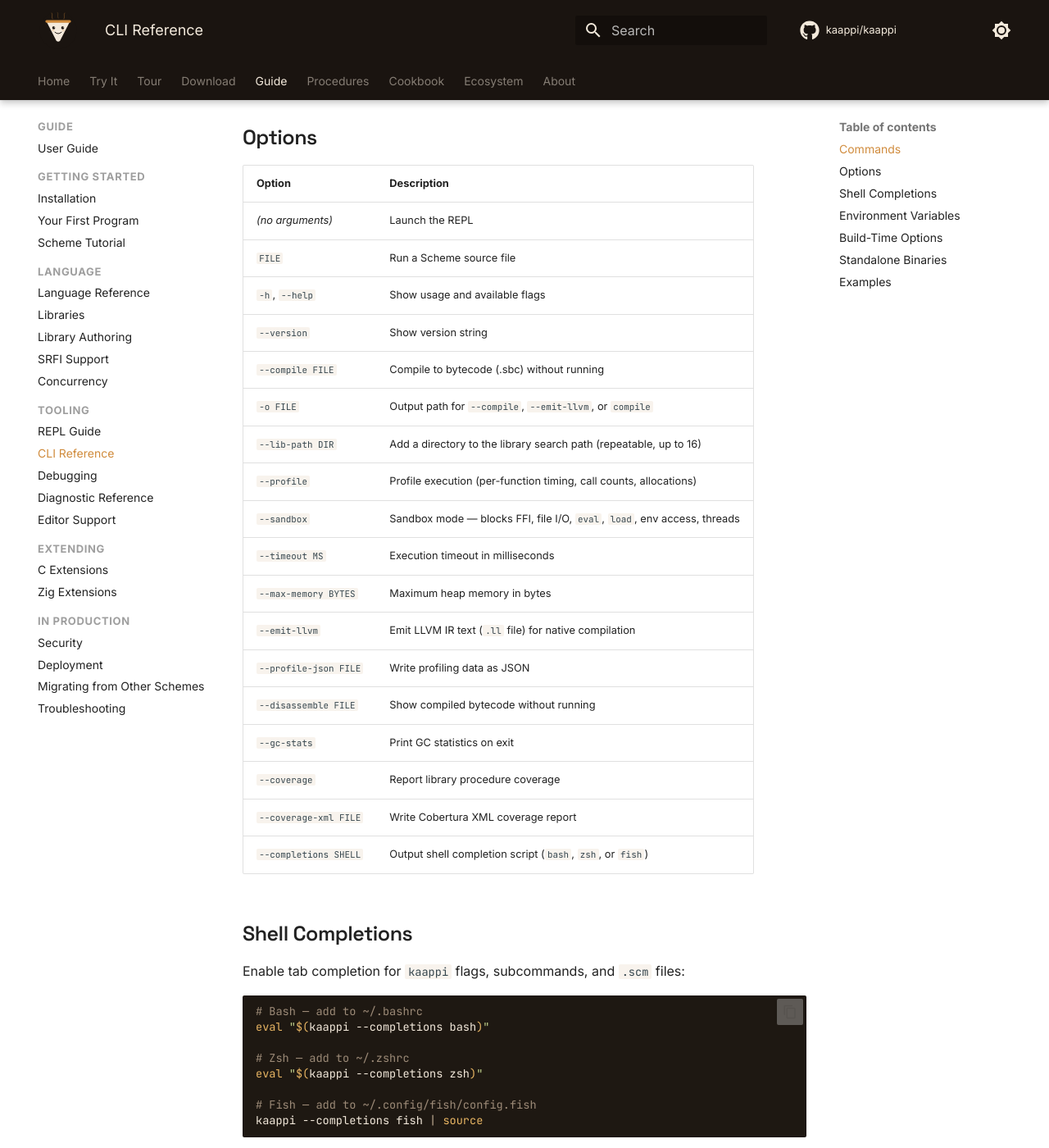
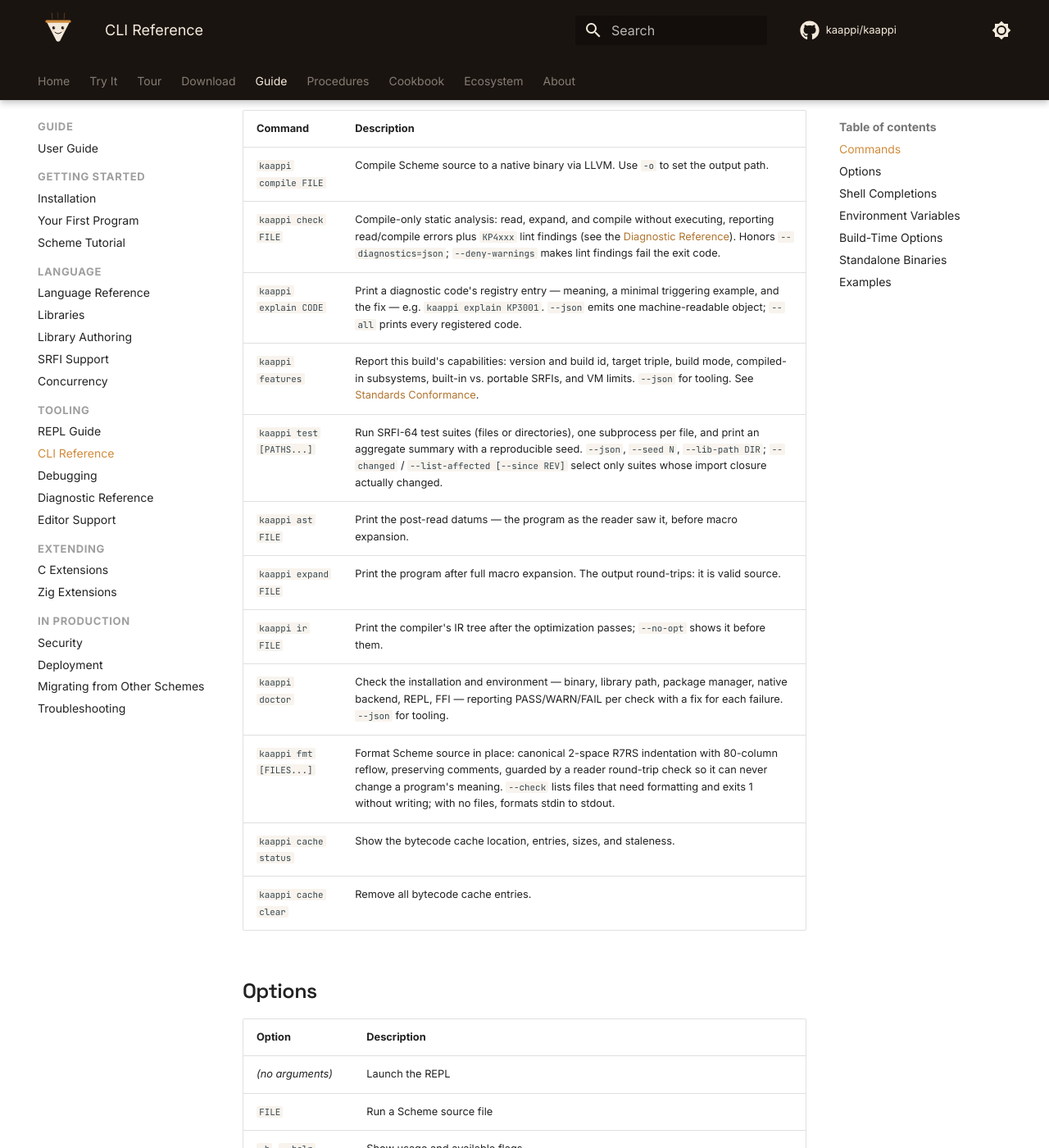
Before and after one commit to kaappi/kaappi.github.io, an MkDocs documentation site: the page built from docs/guide/cli.md, in a window 1280 px wide and 1400 px high, scrolled down 422 px. Shown: the whole window at 82% size. Built offline with MkDocs 1.6.1 and Material for MkDocs 9.7.7, drawn with Linux system fonts in a browser that asks for light colours; comment, search, counter and statistics services are not loaded; some of the changed text lies outside the part shown.

Commit message:
Fix stale 0.14.x claims and document the 0.15.0 CLI surface
The 0.15.0 release invalidated several standing caveats: the
cross-thread wakeup issues (kaappi#1487, #1489) and the pool
thread-affinity hang (#1520, fixed as #1479) are closed, so the
concurrency warnings pointing at them no longer describe real behavior
(verified against the released binary: parallel-map over 5000 elements
and pools used inside thread-start! thunks both run clean). The
bytecode cache also moved to a central $KAAPPI_HOME/cache keyed by
build id — and .sld libraries were never cached at all since 0.12.0 —
so the caching and upgrade guidance pointed users at files the runtime
never reads.

The CLI reference only covered the pre-0.15.0 surface; it now documents
all ten subcommands (check, explain, features, test, ast/expand/ir,
doctor, fmt, cache) and the --timings, --diagnostics, --deny-warnings,
and --no-ir-opt flags, cross-checked against src/cli.zig and behavior-
tested (test on directories, fmt --check exit code, cache MISS/HIT).

Co-Authored-By: Claude Fable 5 <noreply@anthropic.com>

````diff
--- a/docs/guide/cli.md
+++ b/docs/guide/cli.md
@@ -1,8 +1,16 @@
 # Command-Line Reference
 
 ```
-kaappi [OPTIONS] [FILE]
+kaappi [OPTIONS] [FILE] [SCRIPT-ARGS...]
 kaappi compile FILE [-o OUTPUT]
+kaappi check FILE
+kaappi explain CODE
+kaappi features [--json]
+kaappi test [PATHS...]
+kaappi ast|expand|ir FILE
+kaappi doctor [--json]
+kaappi fmt [--check] [FILES...]
+kaappi cache status|clear
 ```
 
 ## Commands
@@ -10,6 +18,17 @@ kaappi compile FILE [-o OUTPUT]
 | Command | Description |
 |---------|-------------|
 | `kaappi compile FILE` | Compile Scheme source to a native binary via LLVM. Use `-o` to set the output path. |
+| `kaappi check FILE` | Compile-only static analysis: read, expand, and compile without executing, reporting read/compile errors plus `KP4xxx` lint findings (see the [Diagnostic Reference](diagnostics.md#static-analysis-kp4xxx)). Honors `--diagnostics=json`; `--deny-warnings` makes lint findings fail the exit code. |
+| `kaappi explain CODE` | Print a diagnostic code's registry entry — meaning, a minimal triggering example, and the fix — e.g. `kaappi explain KP3001`. `--json` emits one machine-readable object; `--all` prints every registered code. |
+| `kaappi features` | Report this build's capabilities: version and build id, target triple, build mode, compiled-in subsystems, built-in vs. portable SRFIs, and VM limits. `--json` for tooling. See [Standards Conformance](../conformance.md#discovering-capabilities-from-the-command-line). |
+| `kaappi test [PATHS...]` | Run SRFI-64 test suites (files or directories), one subprocess per file, and print an aggregate summary with a reproducible seed. `--json`, `--seed N`, `--lib-path DIR`; `--changed` / `--list-affected [--since REV]` select only suites whose import closure actually changed. |
+| `kaappi ast FILE` | Print the post-read datums — the program as the reader saw it, before macro expansion. |
+| `kaappi expand FILE` | Print the program after full macro expansion. The output round-trips: it is valid source. |
+| `kaappi ir FILE` | Print the compiler's IR tree after the optimization passes; `--no-opt` shows it before them. |
+| `kaappi doctor` | Check the installation and environment — binary, library path, package manager, native backend, REPL, FFI — reporting PASS/WARN/FAIL per check with a fix for each failure. `--json` for tooling. |
+| `kaappi fmt [FILES...]` | Format Scheme source in place: canonical 2-space R7RS indentation with 80-column reflow, preserving comments, guarded by a reader round-trip check so it can never change a program's meaning. `--check` lists files that need formatting and exits 1 without writing; with no files, formats stdin to stdout. |
+| `kaappi cache status` | Show the bytecode cache location, entries, sizes, and staleness. |
+| `kaappi cache clear` | Remove all bytecode cache entries. |
 
 ## Options
 
@@ -28,6 +47,10 @@ kaappi compile FILE [-o OUTPUT]
 | `--max-memory BYTES` | Maximum heap memory in bytes |
 | `--emit-llvm` | Emit LLVM IR text (`.ll` file) for native compilation |
 | `--profile-json FILE` | Write profiling data as JSON |
+| `--timings[=FMT]` | Report per-stage pipeline wall time (read, expand, lower, optimize, emit, execute) and a cache HIT/MISS line on stderr; `FMT` is `text` (default) or `json` |
+| `--diagnostics=FMT` | Diagnostic output format: `text` (default) or `json` — JSON Lines on stderr, shaped as LSP `Diagnostic` objects |
+| `--deny-warnings` | With `kaappi check`: treat lint warnings as errors for the exit code |
+| `--no-ir-opt` | Disable the IR optimization passes (skips the bytecode cache) |
 | `--disassemble FILE` | Show compiled bytecode without running |
 | `--gc-stats` | Print GC statistics on exit |
 | `--coverage` | Report library procedure coverage |
@@ -59,7 +82,7 @@ eval "$(thottam --completions bash)"   # or zsh / fish
 
 | Variable | Description |
 |----------|-------------|
-| `KAAPPI_HOME` | Override the default `~/.kaappi/` directory for libraries, packages, and REPL history. |
+| `KAAPPI_HOME` | Override the default `~/.kaappi/` directory for libraries, packages, the bytecode cache, and REPL history. |
 | `KAAPPI_LIB_DIR` | Directory containing `libkaappi_rt.a` for `kaappi compile`. Overrides the default search paths. |
 | `NO_COLOR` | When set to a non-empty value, disables all REPL syntax highlighting and prompt colors. See [no-color.org](https://no-color.org/). |
 
@@ -126,6 +149,24 @@ echo '(+ 1 2)' | kaappi
 
 # Profile a program
 kaappi --profile program.scm
+
+# Lint without running (KP4xxx findings; add --deny-warnings for CI)
+kaappi check program.scm
+
+# Run all SRFI-64 test suites under tests/
+kaappi test tests/
+
+# Check formatting without writing (exit 1 if anything needs reformatting)
+kaappi fmt --check src/
+
+# Look up a diagnostic code
+kaappi explain KP3001
+
+# Verify the installation and environment
+kaappi doctor
+
+# See where the pipeline spends time, and whether the bytecode cache hit
+kaappi --timings program.scm
 ```
 
 ---
````
Also changed, not shown: docs/conformance.md (+4 -2 lines), docs/guide/concurrency.md (+14 -23 lines), docs/guide/library-authoring.md (+18 -9 lines), docs/procedures/extensions.md (+8 -10 lines), docs/stability.md (+5 -4 lines).
